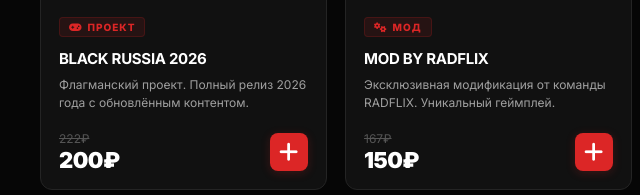
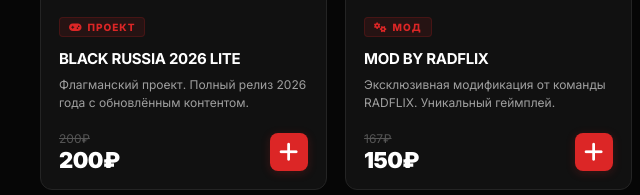
Before and after one commit to vanyaportos-dev/radflix, a website: page index.html in a window 1280 px wide. Shown: the part 2074-2269 px from the top of the page, 0-640 px from the left. Drawn offline with Linux system fonts and the light colour scheme.

Commit message:
Update product name and price in index.html

```diff
--- a/index.html
+++ b/index.html
@@ -352,10 +352,10 @@
   </div>
   <div class="product-body">
     <span class="product-category"><i class="fas fa-gamepad"></i> Проект</span>
-    <div class="product-name">BLACK RUSSIA 2026</div>
+    <div class="product-name">BLACK RUSSIA 2026 LITE</div>
     <div class="product-desc">Флагманский проект. Полный релиз 2026 года с обновлённым контентом.</div>
     <div class="product-footer">
-      <div><span class="product-price-old">222₽</span><span class="product-price">200₽</span></div>
+      <div><span class="product-price-old">200₽</span><span class="product-price">200₽</span></div>
       <button class="add-btn" onclick="event.stopPropagation();addCart(0,this);ripple(event,this)"><i class="fas fa-plus"></i></button>
     </div>
   </div>
@@ -654,7 +654,7 @@
 (()=>{const limit=160;setInterval(()=>{const t=Date.now();(function(){debugger})();if(Date.now()-t>limit){document.body.innerHTML='<div style="display:flex;align-items:center;justify-content:center;height:100vh;background:#000;color:#dc2626;font-family:Inter,sans-serif;font-size:22px;font-weight:800;">🔒 Доступ ограничен</div>'}},1000);let was=false;setInterval(()=>{const wid=window.outerWidth-window.innerWidth>limit;const hid=window.outerHeight-window.innerHeight>limit;if((wid||hid)&&!was){was=true;window.location.href='about:blank'}if(!wid&&!hid)was=false},600);})();
 (()=>{const el=document.getElementById('wmInner');if(!el)return;let h='';for(let i=0;i<56;i++)h+='<span>RADFLIX&nbsp;</span>';el.innerHTML=h;})();
 const PRODS=[
-  {id:0,name:'BLACK RUSSIA 2026',price:200,cat:'project',img:'images/br22.png',e:'🎮',cat2:'Проект',desc:'Флагманский проект 2026'},
+  {id:0,name:'BLACK RUSSIA 2026 LITE',price:200,cat:'project',img:'images/br22.png',e:'🎮',cat2:'Проект',desc:'Флагманский проект 2026'},
   {id:1,name:'MOD BY RADFLIX',price:150,cat:'mod',img:'images/br22.png',e:'⚙️',cat2:'Мод',desc:'Эксклюзивная модификация'},
   {id:2,name:'ИСХОДНИКИ BY RADFLIX',price:100,cat:'source',img:'images/br22.png',e:'📦',cat2:'Исходники',desc:'Оригинальные исходные коды'},
   {id:3,name:'Заливка мода',price:50,cat:'service',img:'images/zv.png',e:'🔧',cat2:'Услуга',desc:'Установка мода на сервер'},
```
